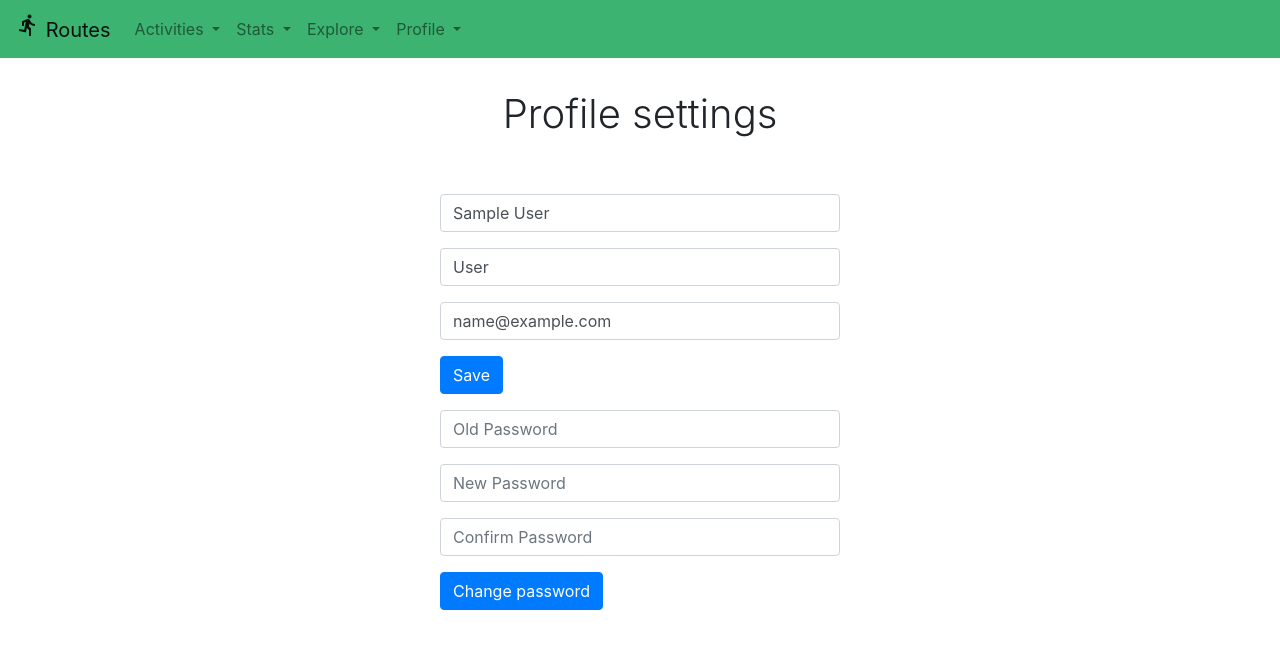
After one commit to Juggler98/routes, a PHP site: page /settings.php in a window 1280 px wide. The commit adds this page. Shown: the top 649 px of the page. Run offline with PHP 8.4, Linux system fonts and the light colour scheme; the visitor is signed in with stand-in values (Sample User, id 1); tables that the repository leaves empty or names only in its code hold one stand-in row (values such as "Sample post"); some libraries are stand-ins or nearby versions.

Commit message:
Form restrictions, settings page, logout.

```diff
--- a/activity.php
+++ b/activity.php
@@ -66,8 +66,8 @@
                             </div>
                             <div class="d-flex justify-content-between align-items-center">
                                 <div class="btn-group">
-                                    <button type="button" class="btn btn-sm btn-outline-secondary">Like</button>
-                                    <button type="button" class="btn btn-sm btn-outline-secondary">Comment</button>
+                                    <button type="button" class="btn btn-sm btn-outline-secondary">Rename</button>
+                                    <button type="button" class="btn btn-sm btn-outline-secondary">Delete</button>
                                 </div>
 
                             </div>
--- a/athletes.php
+++ b/athletes.php
@@ -39,11 +39,12 @@ if (!isset($_SESSION['logged']) || $_SESSION['logged'] != true) {
 
 <?php include 'navbar.html'; ?>
 
-<div class="bg-light odsadenie">
+<div class="odsadenie">
 
     <div>
         <h1 class="page-title">Athletes</h1>
     </div>
+
     <form method="post">
     <ul class="list-group list-width">
 
@@ -65,7 +66,7 @@ if (!isset($_SESSION['logged']) || $_SESSION['logged'] != true) {
             $id = 1;
             /** @var Athlete $athlete */
             foreach ($athletes as $athlete) {
-                echo '<li class="list-group-item">' . $athlete->getName() . ' ' . $athlete->getSurname();
+                echo '<li class="list-group-item" style="min-height: 64px">' . $athlete->getName() . ' ' . $athlete->getSurname();
                 if ($athlete->getId() == $_SESSION['id']) {
                     echo '';
                 } else {
--- a/class/DBStorage.php
+++ b/class/DBStorage.php
@@ -29,8 +29,6 @@ class DBStorage
                     session_start();
                     $_SESSION['logged'] = true;
                     $_SESSION['id'] = $row['id_user'];
-                    $_SESSION['name'] = $row['name'];
-                    $_SESSION['surname'] = $row['lastname'];
                     return true;
                 }
             }
@@ -38,17 +36,20 @@ class DBStorage
         return false;
     }
 
-    function checkIfRegistered($email) {
+
+    function checkIfRegistered($email)
+    {
         $stmt = $this->db->prepare('SELECT * FROM user WHERE email = (?)');
         if ($stmt->execute([$email])) {
             if ($stmt->rowCount() == 1) {
-                    return true;
-                }
+                return true;
             }
+        }
         return false;
     }
 
-    function register($email, $password, $name, $surname) {
+    function register($email, $password, $name, $surname)
+    {
         $stmt = $this->db->prepare('INSERT INTO user (email, password, name, lastname)
                                                 VALUES (?, ?, ?, ?)');
         return $stmt->execute([$email, $password, $name, $surname]);
@@ -68,7 +69,8 @@ class DBStorage
         return $activities;
     }
 
-    function loadAllAthletes() {
+    function loadAllAthletes()
+    {
         $athletes = [];
         $stmt = $this->db->prepare('SELECT * FROM user');
         $stmt->execute();
@@ -80,21 +82,63 @@ class DBStorage
         $stmt->execute([$_SESSION['id']]);
         $dbAthletes = $stmt->fetchAll();
         foreach ($dbAthletes as $athlete) {
-            $athletes[$athlete['id_friend']-1]->setFollowing(true);
+            $athletes[$athlete['id_friend'] - 1]->setFollowing(true);
         }
         return $athletes;
     }
 
-    function follow($id) {
+    function follow($id)
+    {
         $stmt = $this->db->prepare('INSERT INTO following (id_user, id_friend)
                                                 VALUES (?, ?)');
         return $stmt->execute([$_SESSION['id'], $id]);
     }
 
-    function unfollow($id) {
+    function unfollow($id)
+    {
         $stmt = $this->db->prepare('DELETE FROM following where id_user = ? and id_friend = ?');
         return $stmt->execute([$_SESSION['id'], $id]);
     }
 
+    function getCredentials()
+    {
+        $stmt = $this->db->prepare('SELECT * FROM user WHERE id_user = ?');
+        $stmt->execute([$_SESSION['id']]);
+        $row = $stmt->fetch();
+        $credentials[0] = $row['name'];
+        $credentials[1] = $row['lastname'];
+        $credentials[2] = $row['email'];
+        return $credentials;
+    }
+
+    function changeCredentials($name, $surname, $email)
+    {
+        $credentials = $this->getCredentials();
+        if ($credentials[0] != $name || $credentials[1] != $surname || $credentials[2] != $email) {
+            $stmt = $this->db->prepare('UPDATE user SET name = ?, lastname = ?, email= ? WHERE id_user = ?');
+            return $stmt->execute([$name, $surname, $email, $_SESSION['id']]);
+        }
+        return false;
+    }
+
+    function checkPassword($password)
+    {
+        $stmt = $this->db->prepare('SELECT password FROM user WHERE id_user = (?)');
+        if ($stmt->execute([$_SESSION['id']])) {
+            $row = $stmt->fetch();
+            if ($password == $row['password']) {
+                return true;
+            }
+        }
+        return false;
+    }
+
+
+    function changePassword($newPassword)
+    {
+        $stmt = $this->db->prepare('UPDATE user SET password = ? WHERE id_user = ?');
+        return $stmt->execute([$newPassword, $_SESSION['id']]);
+    }
+
 
 }
--- a/css/main.css
+++ b/css/main.css
@@ -223,3 +223,10 @@ body{
     position: relative;
     text-align: center;
 }
+
+.profile-settings {
+    max-width: 400px;
+    margin-right: auto;
+    margin-left: auto;
+    transform: translate(0,2vh);
+}
--- a/map.js
+++ b/map.js
@@ -1,6 +1,6 @@
 
 
-    function initMap() {
+    function initMap(src) {
 
         // const home = {lat: 48.6, lng: 18.425};
 
@@ -13,8 +13,8 @@
         for (i = 1; i <= 4; i++) {
             let text = "map" + i.toString();
             map = new google.maps.Map(document.getElementById(text), {disableDefaultUI: true});
-            const ctaLayer = new google.maps.KmlLayer({
-                url: 'https://drive.google.com/u/0/uc?id=1aP4Q2imMXMSRI76oRvhUq4UgWSRTb1Ua&export=download',
+            src = 'https://drive.google.com/u/0/uc?id=1aP4Q2imMXMSRI76oRvhUq4UgWSRTb1Ua&export=download';
+            const ctaLayer = new google.maps.KmlLayer(src, {
                 map: map,
             });
         }
--- a/navbar.html
+++ b/navbar.html
@@ -26,6 +26,7 @@
                     <a class="dropdown-item" href="/tracking/stats.php">My Stats</a>
                     <a class="dropdown-item" href="/tracking/calendar.php">Training Calendar</a>
                 </div>
+            </li>
             <li class="nav-item dropdown">
                 <a class="nav-link dropdown-toggle" href="#" id="exploreBar" role="button" data-toggle="dropdown">
                     Explore
@@ -34,6 +35,16 @@
                     <a class="dropdown-item" href="/tracking/athletes.php">Athletes</a>
                     <a class="dropdown-item" href="/tracking/clubs.php">Clubs</a>
                 </div>
+            </li>
+            <li class="nav-item dropdown">
+                <a class="nav-link dropdown-toggle" href="#" id="Profile" role="button" data-toggle="dropdown">
+                    Profile
+                </a>
+                <div class="dropdown-menu" aria-labelledby="exploreBar">
+                    <a class="dropdown-item" href="/tracking/settings.php">Settings</a>
+                    <a class="dropdown-item" href="/tracking/login.php">Logout</a>
+                </div>
+            </li>
         </ul>
     </div>
 </nav>
--- /dev/null
+++ b/settings.php
@@ -0,0 +1,128 @@
+<?php
+include './class/DBStorage.php';
+include './class/Activity.php';
+
+session_start();
+
+$storage = new DBStorage();
+
+if (isset($_POST['save'])) {
+    $success = $storage->changeCredentials($_POST['name'], $_POST['surname'], $_POST['email']);
+}
+
+?>
+
+<!DOCTYPE html>
+<html lang="en">
+<head>
+    <meta charset="UTF-8">
+    <meta name="viewport" content="width=device-width, initial-scale=1, shrink-to-fit=no">
+    <title>Profile settings</title>
+    <script
+            src="https://maps.googleapis.com/maps/api/js?key=AIzaSyCwdnlxB4C-bOkL_HqDe8a52r-E1pb6LdI&callback=initMap"
+            defer
+    ></script>
+    <link rel="stylesheet" href="https://cdn.jsdelivr.net/npm/bootstrap@4.5.3/dist/css/bootstrap.min.css"
+          integrity="sha384-TX8t27EcRE3e/ihU7zmQxVncDAy5uIKz4rEkgIXeMed4M0jlfIDPvg6uqKI2xXr2" crossorigin="anonymous">
+    <link href="https://fonts.googleapis.com/icon?family=Material+Icons" rel="stylesheet">
+    <link rel="icon" href="img/tabicon.PNG">
+
+    <style>
+        <?php
+        include 'css/main.css';
+        include 'css/album.css';
+        ?>
+    </style>
+
+</head>
+<body>
+<?php include 'navbar.html'; ?>
+
+<div>
+    <h1 class="page-title">Profile settings</h1>
+</div>
+
+<div class="profile-settings">
+    <form method="post">
+        <?php
+        echo '<div class="form-group">
+          <input type="name" class="form-control" id="name" name="name" value="' . $storage->getCredentials()[0] . '" pattern="[^' . ' ' . ']+"
+              placeholder="Name" title="Name can not contain spaces." required>
+    </div>
+    <div class="form-group">
+        <input type="name" class="form-control" id="surname" name="surname" value="' . $storage->getCredentials()[1] . '" pattern="[^' . ' ' . ']+"
+              placeholder="Surname" title="Surname can not contain spaces." required>
+    </div>
+    <div class="form-group">
+        <input type="email" class="form-control" id="email" name="email" value="' . $storage->getCredentials()[2] . '"  placeholder="Email" required>
+    </div>
+    <div class="form-group">
+        <button type="submit" name="save" class="btn btn-primary">Save</button>
+    </div>
+    </form>'
+        ?>
+        <form method="post">
+            <div class="form-group">
+                <input type="password" class="form-control" id="password" name="oldPassword" placeholder="Old Password"
+                       required>
+            </div>
+            <div class="form-group">
+                <input type="password" class="form-control" name="newPassword" placeholder="New Password"
+                       pattern=".{6,}"
+                       title="Password must contain at least 6 characters." required>
+            </div>
+            <div class="form-group">
+                <input type="password" class="form-control" name="repeatPassword" placeholder="Confirm Password"
+                       required>
+            </div>
+            <div class="form-group">
+                <button type="submit" name="passwordChanged" class="btn btn-primary">Change password</button>
+            </div>
+            <?php
+
+
+            if (isset($_POST['save'])) {
+                if ($success) {
+                    echo '<div class="alert alert-success">
+                Credentials was changed.
+                </div>';
+                } else {
+                    echo '<div class="alert alert-danger">
+             Credentials was not changed.
+            </div>';
+
+                }
+            }
+
+            if (isset($_POST['passwordChanged'])) {
+                if ($storage->checkPassword($_POST['oldPassword']) && $_POST['newPassword'] == $_POST['repeatPassword']) {
+                    $storage->changePassword($_POST['newPassword']);
+                    echo '<div class="alert alert-success">
+                    Password was changed.
+                    </div>';
+                } else {
+                    if (!$storage->checkPassword($_POST['oldPassword'])) {
+                        echo '<div class="alert alert-danger">
+                    Old Password does not match.
+                    </div>';
+                    }
+                    if ($_POST['newPassword'] != $_POST['repeatPassword']) {
+                        echo '<div class="alert alert-danger">
+                    Password confirmation does not match.
+                    </div>';
+                    }
+                }
+            }
+
+            ?>
+        </form>
+</div>
+
+
+<script>
+    <?php
+    include 'scripts.html';
+    ?>
+</script>
+</body>
+</html>
```
Also changed, not shown: login.php (+19 -1 lines), register.php (+12 -7 lines).
